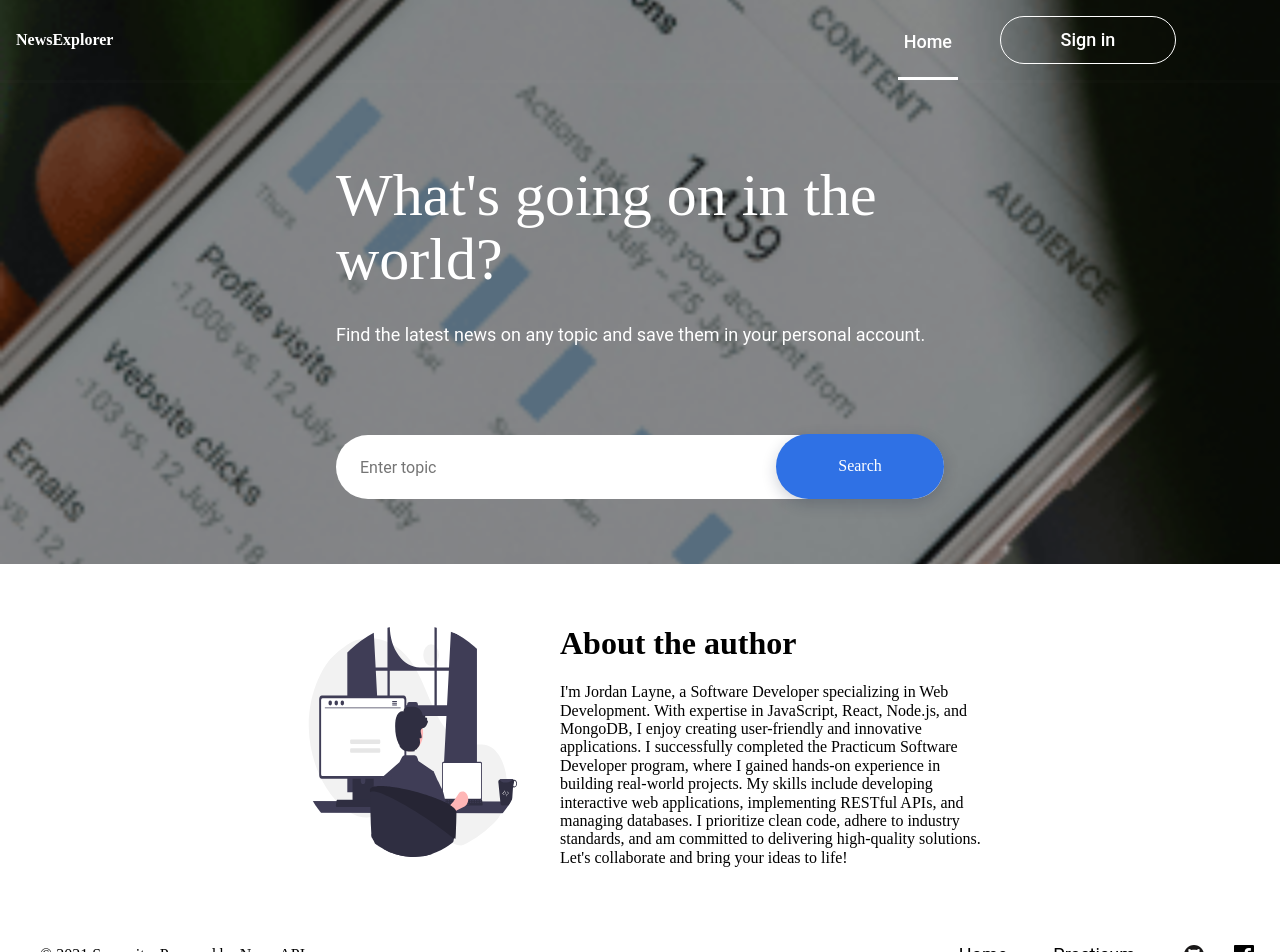
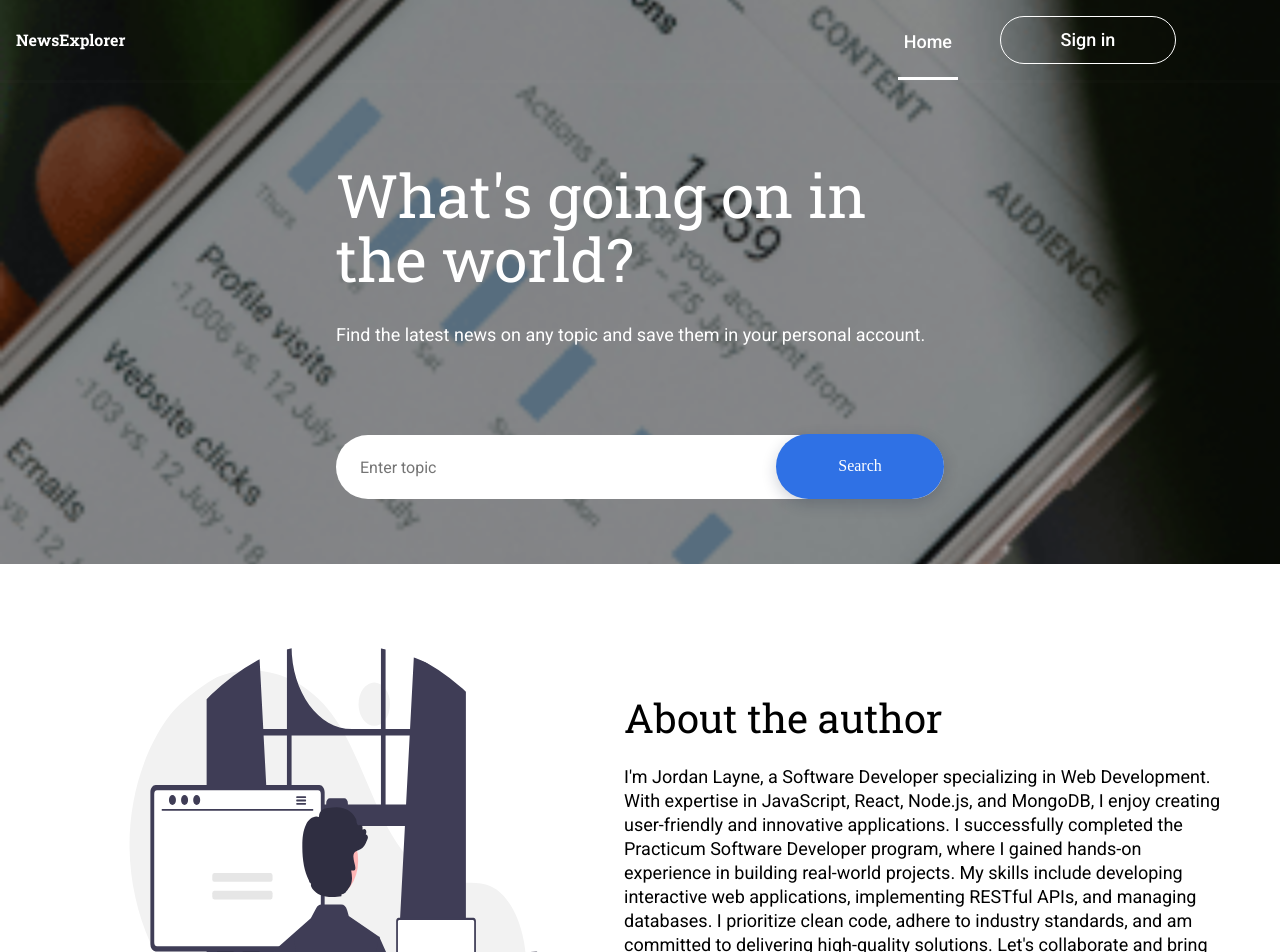
Before and after one commit to JordanLayne/news-explorer-frontend, a React (Create React App) app in the folder client/: page / in a window 1280 px wide. Shown: the top 952 px of the page. Built offline with nearby package versions, Linux system fonts and the light colour scheme.

Commit message:
updated design

```diff
--- a/client/public/index.html
+++ b/client/public/index.html
@@ -10,6 +10,9 @@
       content="Web site created using create-react-app"
     />
     <link rel="apple-touch-icon" href="%PUBLIC_URL%/logo192.png" />
+    <link rel="preconnect" href="https://fonts.googleapis.com">
+<link rel="preconnect" href="https://fonts.gstatic.com" crossorigin>
+<link href="https://fonts.googleapis.com/css2?family=Merriweather&family=Montserrat&family=Roboto+Slab:wght@400;500;700&family=Roboto:wght@400;500;700&family=Sacramento&display=swap" rel="stylesheet">
     <!--
       manifest.json provides metadata used when your web app is installed on a
       user's mobile device or desktop. See https://developers.google.com/web/fundamentals/web-app-manifest/
--- a/client/src/assets/wrappers/About.js
+++ b/client/src/assets/wrappers/About.js
@@ -2,24 +2,36 @@ import styled from "styled-components";
 
 const Wrapper = styled.section`
   background: white;
-margin:0;
+  margin: 0;
   display: flex;
-justify-content: center;
-.about-img{
-    height: 232px;
-width: 232px;
+
+  .about-img {
+    height: 464px;
+    width: 464px;
     border-radius: 1000px;
-margin-top: 61px;
-margin-bottom: 61px;
+    margin-top: 80px;
+    margin-left: 104px;
+    margin-right: 56px;
+    margin-bottom: 80px;
   }
-.about-title{
-    margin-top: 61px;
-  margin-left:32px;
-  max-width: 424px;
+  .about-title {
+    margin-top: 131px;
+    margin-bottom: 24px;
+    max-width: 600px;
+    font-family: "Roboto Slab";
+    font-style: normal;
+    font-weight: 400;
+    font-size: 40px;
+    line-height: 46px;
   }
-.about-text{
-  margin-left:32px;
-  max-width: 424px;
+  .about-text {
+    max-width: 600px;
+    margin: 0;
+    font-family: "Roboto";
+    font-style: normal;
+    font-weight: 400;
+    font-size: 18px;
+    line-height: 24px;
   }
   @media (max-width: 732px) {
     flex-direction: column;
@@ -28,21 +40,20 @@ margin-bottom: 61px;
     justify-content: center;
   }
 
-
   @media (max-width: 532px) {
     flex-direction: column;
 
-   .about-img{
+    .about-img {
       margin-top: 32px;
       margin-left: 24px;
       margin-right: 24px;
       margin-bottom: 24px;
     }
-.about-title{
+    .about-title {
       margin-left: 24px;
       margin-right: 24px;
     }
-.about-text{
+    .about-text {
       margin-left: 24px;
       margin-right: 24px;
     }
--- a/client/src/assets/wrappers/Main.js
+++ b/client/src/assets/wrappers/Main.js
@@ -1,6 +1,8 @@
 import styled from "styled-components";
 import img from '../images/main.png'
 const Wrapper = styled.section`
+max-width: 1440px;
+margin: 0 auto;
 .main-top{
 background-image: url(${img});
 background-position: center;
--- a/client/src/assets/wrappers/NewCard.js
+++ b/client/src/assets/wrappers/NewCard.js
@@ -11,8 +11,8 @@ const Wrapper = styled.section`
     border-radius: 15px;
     background: #ffffff;
     overflow: hidden;
-    height: 420px;
-    width: 224px;
+    height: 576px;
+    width: 400px;
     border-radius: 15px;
   }
   .bookmark {
@@ -25,7 +25,7 @@ const Wrapper = styled.section`
   .container-top {
     display: flex;
     flex-direction: row;
-    height: 150px;
+    height: 272px;
     background-position: center;
     background-repeat: no-repeat;
     background-size: cover;
@@ -62,13 +62,13 @@ const Wrapper = styled.section`
     font-weight: 600;
   }
   .container-bottom {
-    height: 270px;
+    height: 304px;
   }
   .container-date {
     margin-top: 20px;
     height: 24px;
     width: 144px;
-    margin-left: 15px;
+    margin-left: 30px;
     margin-bottom: 8px;
     font-family: "Source Sans Pro";
     font-style: normal;
@@ -78,26 +78,27 @@ const Wrapper = styled.section`
     color: #b6bcbf;
   }
   .container-title {
-    height: 72px;
-    width: 192px;
-
+    height: 60px;
+    width: 352px;
     font-family: "Roboto Slab";
     font-style: normal;
     font-weight: 400;
-    font-size: 22px;
-    line-height: 24px;
+    font-size: 26px;
+    line-height: 30px;
     color: #1a1b22;
     overflow: hidden;
     display: -webkit-box;
-    -webkit-line-clamp: 3;
+    -webkit-line-clamp: 2;
     -webkit-box-orient: vertical;
     text-overflow: ellipsis;
+    white-space: normal;
+    word-wrap: break-word;
     margin: 0 auto;
   }
   .container-description {
-    height: 88px;
-    width: 192px;
-    margin: 10px auto 12px;
+    width: 352px;
+    height: 110px;
+    margin: 16px auto 18px;
     font-family: "Roboto";
     font-style: normal;
     font-weight: 400;
@@ -110,8 +111,8 @@ const Wrapper = styled.section`
     text-overflow: ellipsis;
   }
   .container-author {
+    width: 352px;
     height: 20px;
-    width: 192px;
     margin: 0 auto 16px;
     font-family: "Roboto Slab";
     font-style: normal;
--- a/client/src/assets/wrappers/NewCardList.js
+++ b/client/src/assets/wrappers/NewCardList.js
@@ -7,10 +7,15 @@ const Wrapper = styled.section`
   max-height: 100%;
 
   .search-title {
-    margin: 32px auto 32px 40px;
+    margin: 32px auto 32px 104px;
+    font-family: "Roboto Slab";
+    font-style: normal;
+    font-weight: 400;
+    font-size: 40px;
+    line-height: 46px;
   }
 
-  .show-btn{
+  .show-btn {
     margin: 32px auto 40px;
     height: 56px;
     width: 240px;
@@ -21,10 +26,9 @@ const Wrapper = styled.section`
     border: none;
     cursor: pointer;
   }
-.show-btn:hover{
-  background: #E8E8E8;
-opacity: 0.9;
-}
-
+  .show-btn:hover {
+    background: #e8e8e8;
+    opacity: 0.9;
+  }
 `;
 export default Wrapper;
```
Lines whose indentation alone changed are shown as unchanged.
